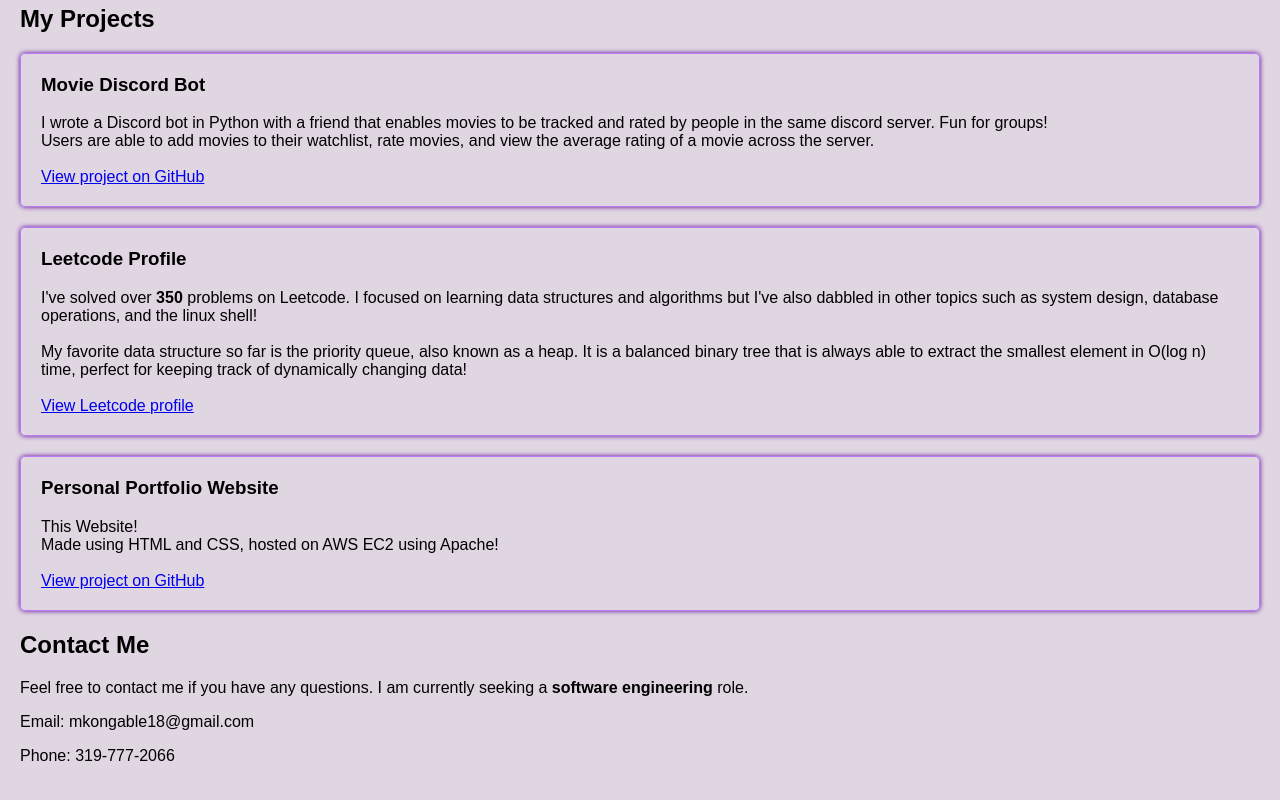
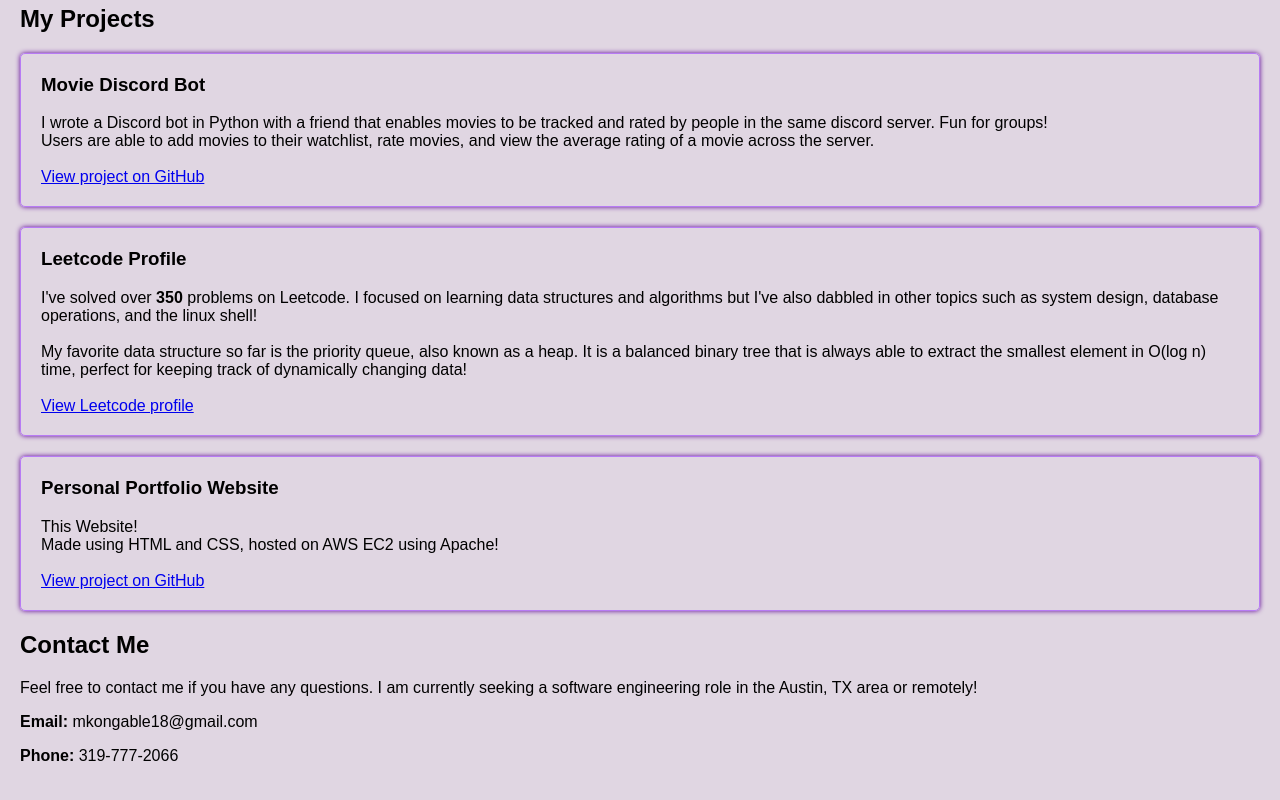
Before and after one commit to mkongable/megan_frontend_learning, a plain HTML site: page index.html in a window 1280 px wide. Shown: the part 386-1186 px from the top of the page. Drawn offline with Linux system fonts and the light colour scheme.

Commit message:
resolved my first merge conflict!

```diff
--- a/index.html
+++ b/index.html
@@ -85,9 +85,6 @@
 		</section>
 		<section id="contact">
 			<h2>Contact Me</h2>
-			<p>Feel free to contact me if you have any questions. I am currently seeking a <b>software engineering</b> role.</p>
-			<p>Email: mkongable18@gmail.com</p>
-			<p>Phone: 319-777-2066
-		</section>
-	</main>
-</body>
+			<p>Feel free to contact me if you have any questions. I am currently seeking a software engineering role in the Austin, TX area or remotely!</p>
+			<p><Strong>Email:</Strong> mkongable18@gmail.com</p>
+			<p><Strong>Phone:</Strong> 319-777-2066
```
